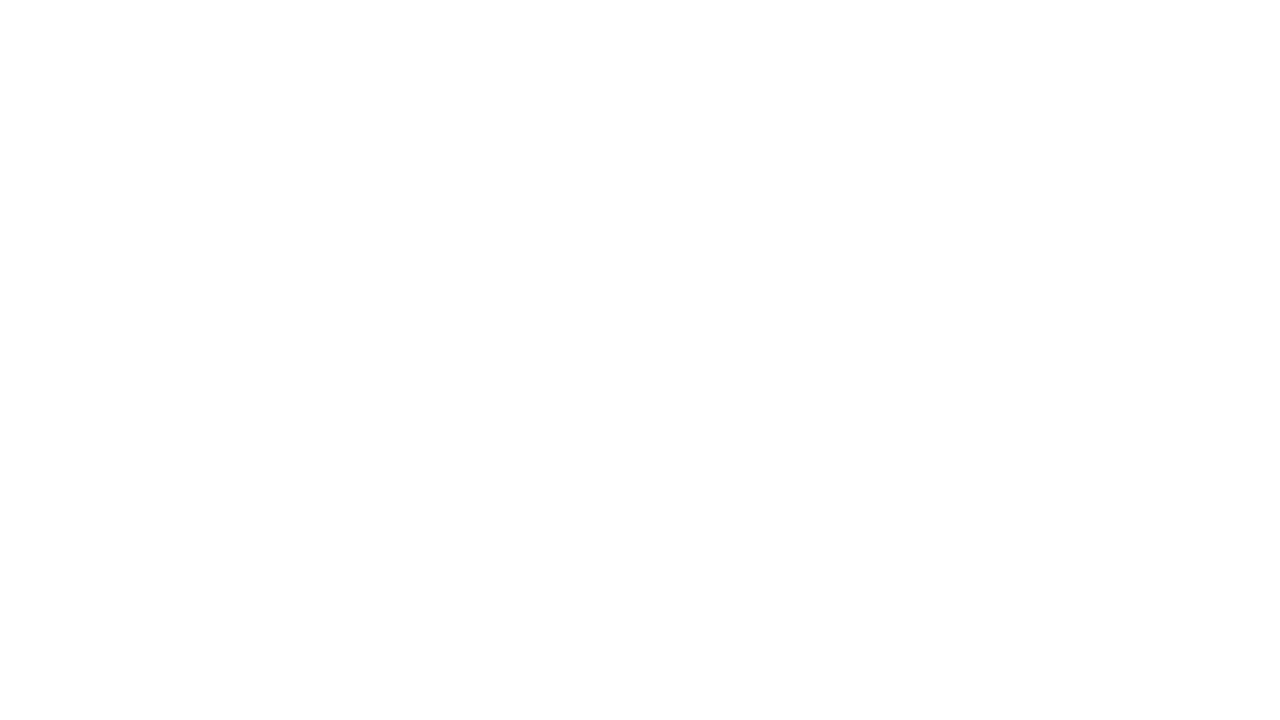
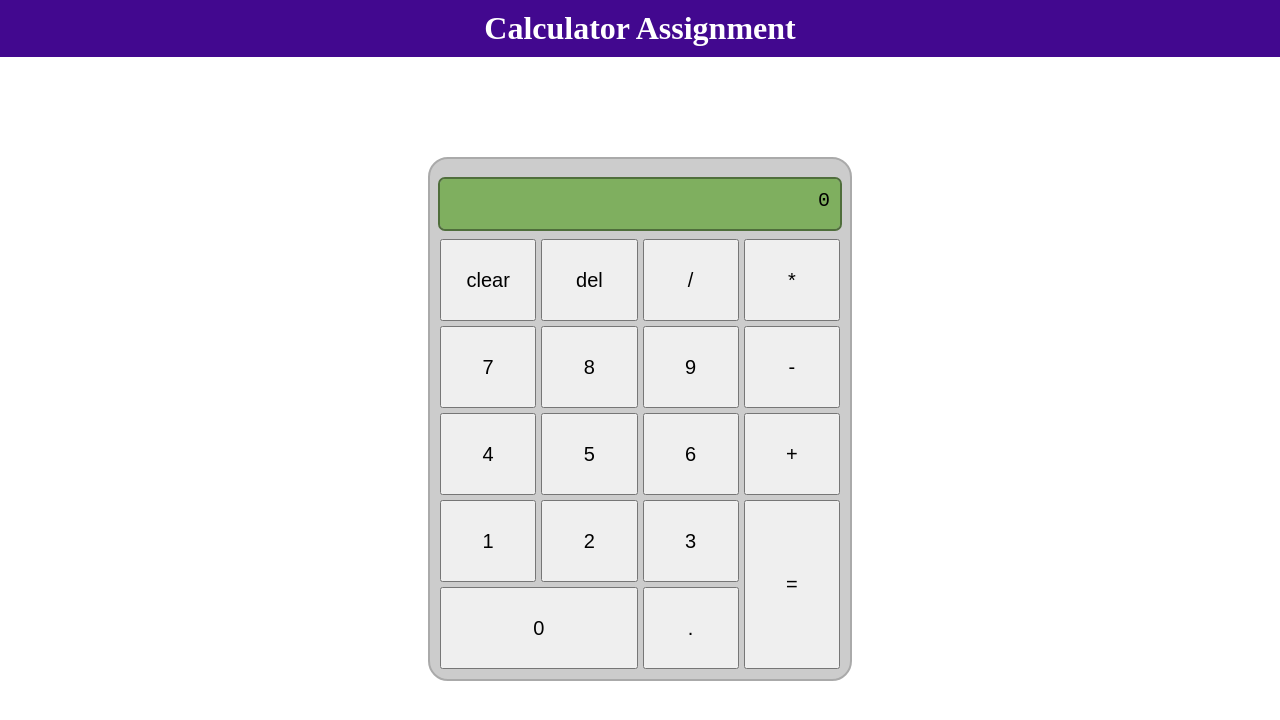
Before and after one commit to bjorn1213/odin-calculator, a plain HTML site: page index.html in a window 1280 px wide. Drawn offline with Linux system fonts and the light colour scheme.

Commit message:
Create calculator UI

```diff
--- a/index.html
+++ b/index.html
@@ -7,6 +7,39 @@
     <title>Calculator assignment</title>
 </head>
 <body>
+    <div class="banner">
+        <h1>Calculator Assignment</h1>
+    </div>
+    <div class="page-content">
+        <div class="calculator-container">
+            <div class="display">
+                0
+            </div>
+            <div class="keyboard">
+                <button class="calc-button" id="clear">clear</button>
+                <button class="calc-button" id="del">del</button>
+                <button class="calc-button" id="div">/</button>
+                <button class="calc-button" id="mult">*</button>
 
+                <button class="calc-button" id="b7">7</button>
+                <button class="calc-button" id="b8">8</button>
+                <button class="calc-button" id="b9">9</button>
+                <button class="calc-button" id="minus">-</button>
+
+                <button class="calc-button" id="b4">4</button>
+                <button class="calc-button" id="b5">5</button>
+                <button class="calc-button" id="b6">6</button>
+                <button class="calc-button" id="add">+</button>
+
+                <button class="calc-button" id="b1">1</button>
+                <button class="calc-button" id="b2">2</button>
+                <button class="calc-button" id="b3">3</button>
+                <button class="calc-button" id="evaluate">=</button>
+
+                <button class="calc-button" id="b0">0</button>
+                <button class="calc-button" id="decimal">.</button>
+            </div>
+        </div>
+    </div>
 </body>
 </html>
--- a/style.css
+++ b/style.css
@@ -0,0 +1,68 @@
+body{
+    height: 100%;
+    margin: 0;
+}
+
+html {
+    height: 100vh;
+}
+
+.banner {
+    background-color: rgb(66, 8, 143);
+    color: #fff;
+    text-align: center;
+    padding: 10px 0;
+}
+
+.banner > h1 {
+    margin: 0;
+}
+
+.page-content{
+    height: 100%;
+}
+
+.calculator-container{
+    border: 2px solid #aaa;
+    background-color: #ccc;
+    margin: 100px auto auto auto;
+    width: 400px;
+    height: 500px;
+    padding: 10px;
+    border-radius: 20px;
+    display: flex;
+    flex-direction: column;
+}
+
+.display {
+    font-size: 20px;
+    height: 1.5em;
+    padding: 10px;
+    margin-top: 10px;
+    margin-bottom: 10px;
+    background-color: #7faf5f;
+    outline: 2px solid #4f6e3b;
+    border-radius: 5px;
+    font-family: monospace;
+    text-align: right;
+}
+
+.keyboard {
+    flex: 1;
+    display: grid;
+    grid-template: repeat(5, 1fr) / repeat(4, 1fr);
+    gap: 5px;
+}
+
+.calc-button {
+    font-size: 20px;
+}
+
+
+#evaluate {
+    grid-area: 4 / 4 / span 2 / span 1;
+}
+
+#b0 {
+    grid-area: 5 / 1 / span 1 / span 2;
+}
```
